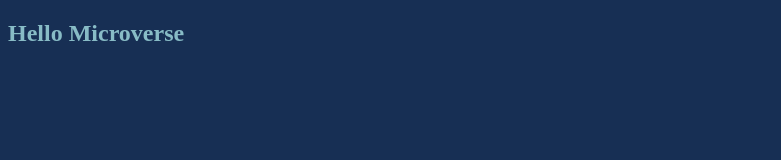
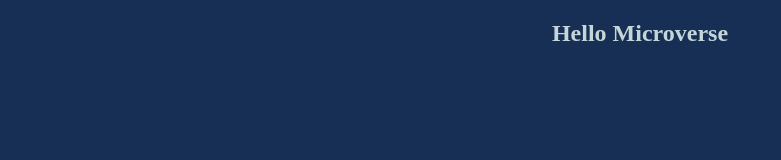
Before and after one commit to bhushan354/Hello-Micorverse, a plain HTML site: page index.html in a window 1280 px wide. Shown: the whole page, without its empty margins (0-781 px from the left). Drawn offline with Linux system fonts and the light colour scheme.

Commit message:
add styling to html element

```diff
--- a/style.css
+++ b/style.css
@@ -1,4 +1,8 @@
 * {
   background-color: rgb(23, 47, 84);
-  color: rgb(136, 188, 198);
+  color: rgb(197, 214, 217);
+  font-family: 'Times New Roman', Times, serif;
+  text-align: center;
+  justify-content: center;
+  text-emphasis-color: red;
 }
```
